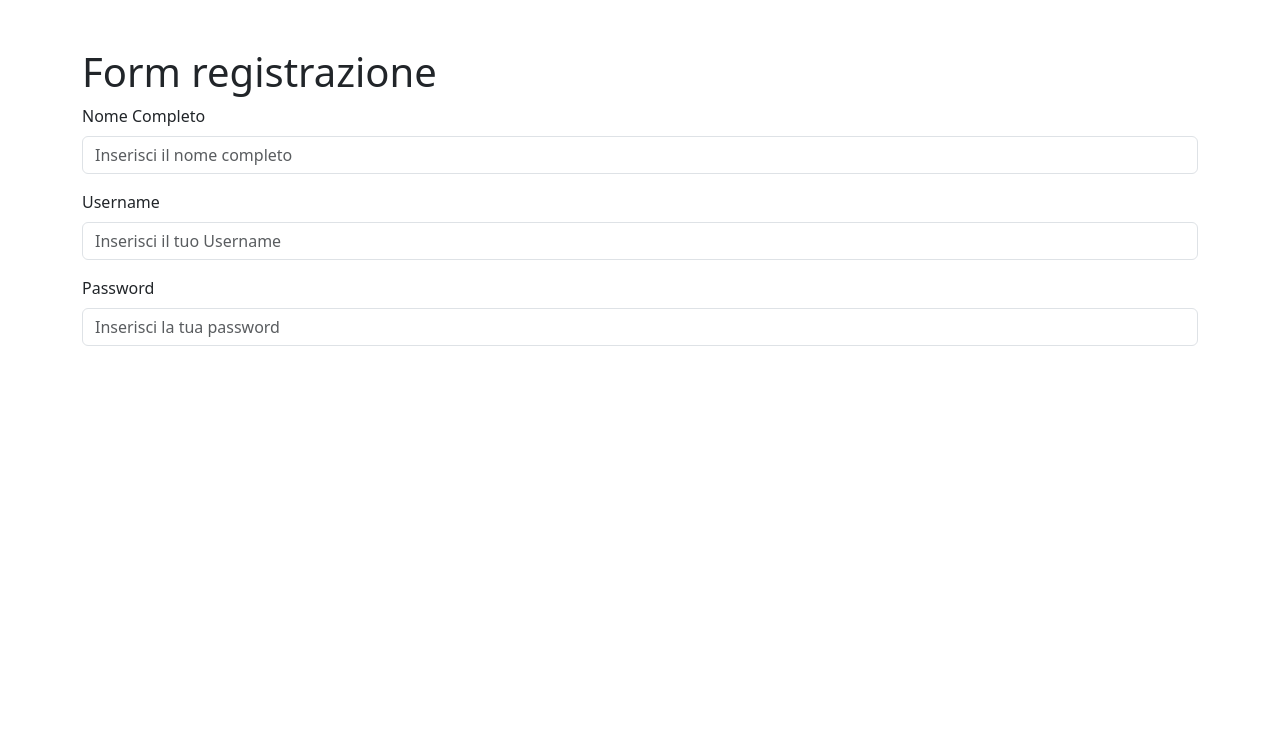
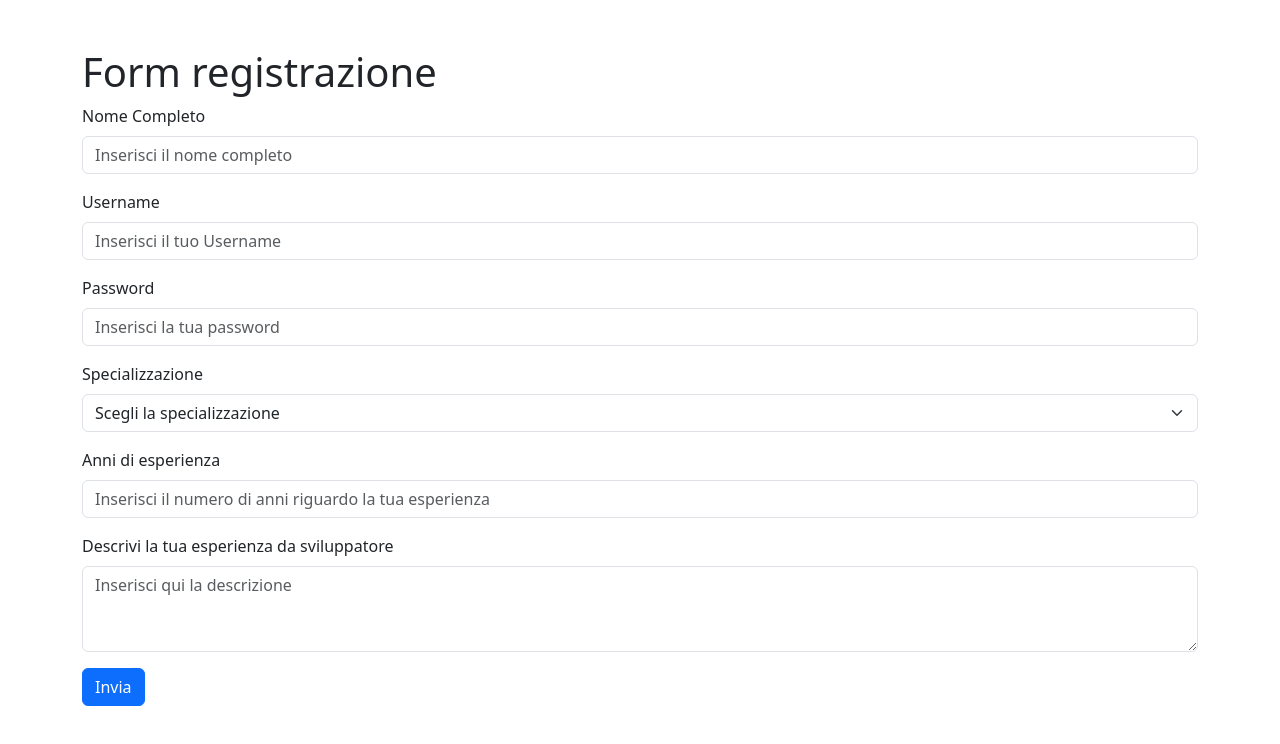
Before and after one commit to gabriele-chiocca/ex-react-useref-signup, a React (Vite) app: page / in a window 1280 px wide. Shown: the top 744 px of the page. Built offline with nearby package versions, Linux system fonts and the light colour scheme.

Commit message:
form useState and input type setted

```diff
--- a/src/App.jsx
+++ b/src/App.jsx
@@ -12,12 +12,24 @@ function App() {
   const [yearsOfExperience, setYearsOfExperience] = useState('');
   const [description, setDescription] = useState('');
 
+  const submit = (e) => {
+    e.preventDefault();
+    console.log(`Hai inviato il submit con i seguenti dati:
+      - Name : ${nameComplete}
+      - Username: ${username}
+      - Password: ${password}
+      - Specializzazione: ${specialization}
+      - Esperienza: ${yearsOfExperience}
+      - Description: ${description}
+      `);
+  };
+
   return (
     <div className="container mt-5">
       <h1>Form registrazione</h1>
 
       <div>
-        <form action="">
+        <form onSubmit={submit}>
           <div className="mb-3">
             <label htmlFor="exampleInputName" className="form-label">
               Nome Completo
@@ -53,11 +65,69 @@ function App() {
             <input
               type="password"
               className="form-control"
-              id="input-username"
+              id="input-password"
               onChange={(e) => setPassword(e.target.value)}
               value={password}
               placeholder="Inserisci la tua password"
             />
+          </div>
+
+          <div className="mb-3">
+            <label
+              htmlFor="exampleInputSpecializzazione"
+              className="form-label"
+            >
+              Specializzazione
+            </label>
+            <select
+              className="form-select"
+              aria-label="Default select example"
+              value={specialization}
+              onChange={(e) => setSpecialization(e.target.value)}
+            >
+              <option>Scegli la specializzazione</option>
+              <option>Full Stack</option>
+              <option>Frontend</option>
+              <option>Backend</option>
+            </select>
+          </div>
+
+          <div className="mb-3">
+            <label
+              htmlFor="exampleInputAnniDiEsperienza"
+              className="form-label"
+            >
+              Anni di esperienza
+            </label>
+            <input
+              type="number"
+              className="form-control"
+              id="input-experience"
+              onChange={(e) => setYearsOfExperience(e.target.value)}
+              value={yearsOfExperience}
+              placeholder="Inserisci il numero di anni riguardo la tua esperienza"
+            />
+          </div>
+
+          <div className="mb-3">
+            <label htmlFor="exampleInputDescription" className="form-label">
+              Descrivi la tua esperienza da sviluppatore
+            </label>
+            <textarea
+              rows={3}
+              type="text-area"
+              className="form-control"
+              id="input-description"
+              onChange={(e) => setDescription(e.target.value)}
+              value={description}
+              placeholder="Inserisci qui la descrizione"
+            />
+          </div>
+
+          <div>
+            <button className="btn btn-primary" type="sumbit">
+              Invia
+            </button>
           </div>
         </form>
       </div>
```
